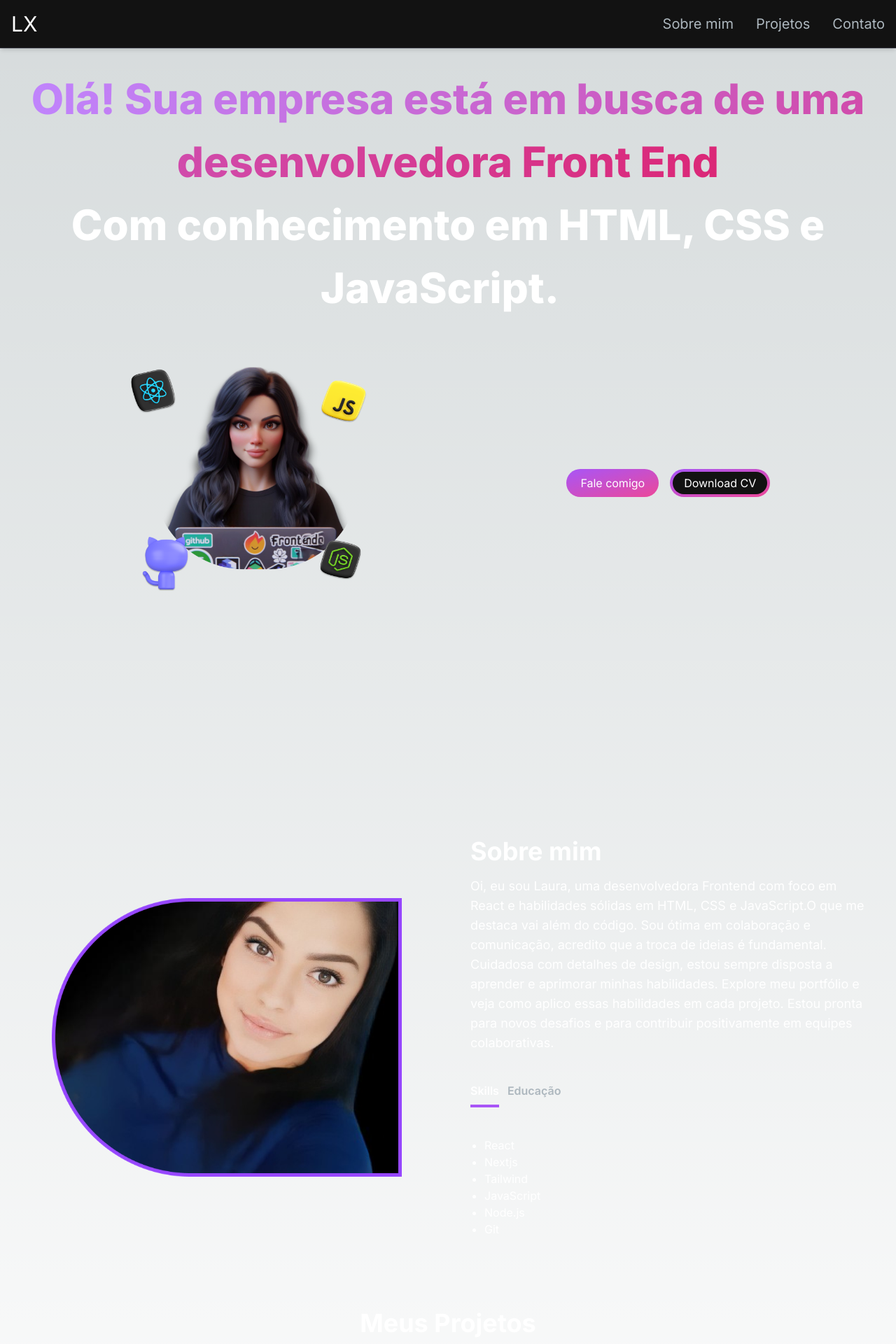
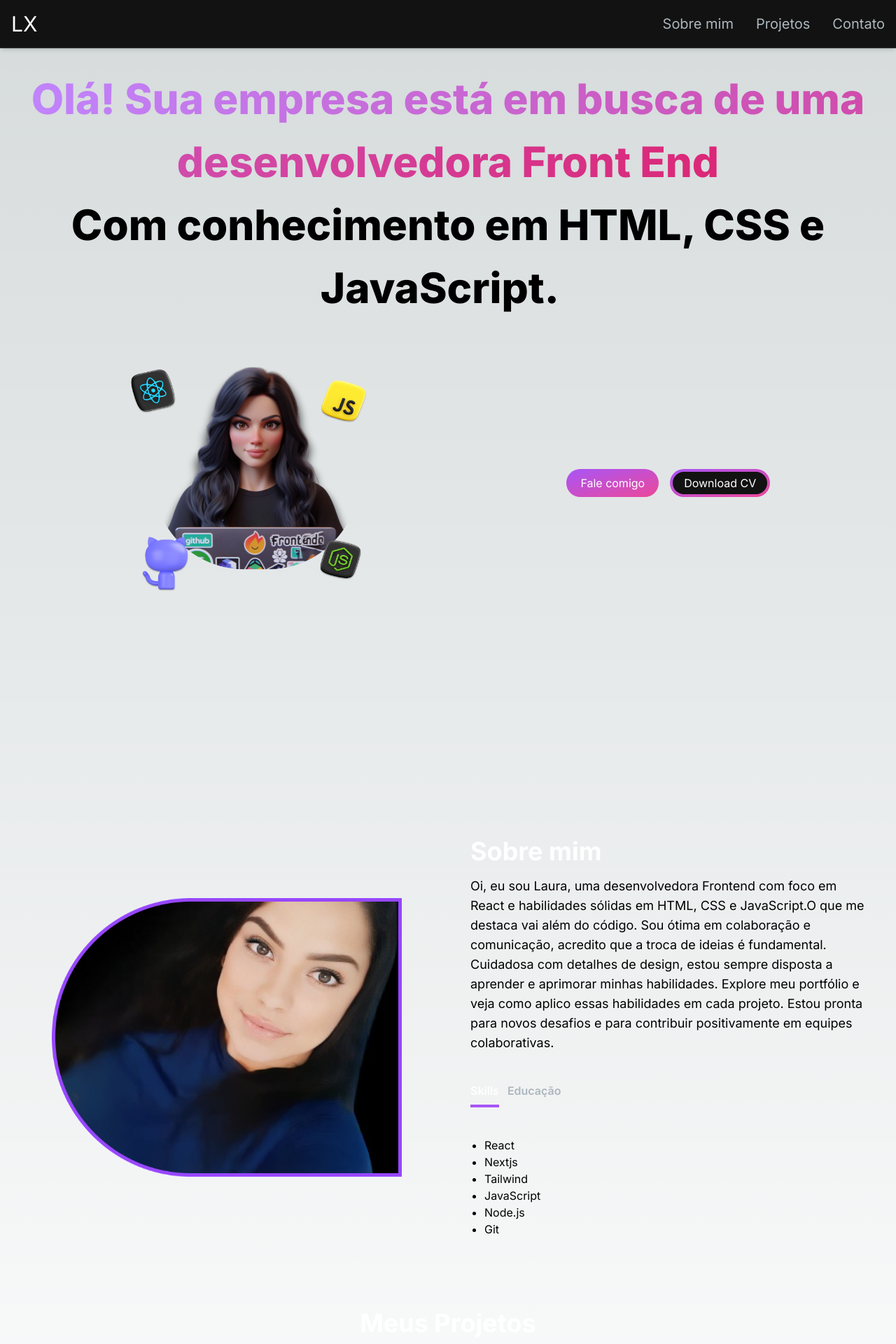
Before and after one commit to lauraxavier/portfolio-lauraXavier, a Next.js app: page / in a window 1280 px wide. Shown: the top 1920 px of the page at 70% size. Built offline with nearby package versions, Linux system fonts and the light colour scheme.

Commit message:
light mode change

```diff
--- a/src/app/components/AboutSection.jsx
+++ b/src/app/components/AboutSection.jsx
@@ -53,7 +53,7 @@ const AboutSection = () => {
 
   return (
     <section
-      className="text-white flex justify-center items-center min-h-screen lg:pt-14"
+      className="flex justify-center items-center min-h-screen lg:pt-14"
       id="about"
     >
       <div className="md:grid md:grid-cols-2 gap-6 items-center xl:gap-16">
--- a/src/app/components/HeaderSection.jsx
+++ b/src/app/components/HeaderSection.jsx
@@ -43,7 +43,7 @@ const HeaderSection = () => {
           transition={{ duration: 0.8 }}
           className="col-span-12 sm:col-span-12 sm:text-center sm:justify-center order-2 md:order-1 sm:order-1 md:justify-center w-full"
         >
-          <h1 className="text-white mb-2 min-h-[270px] lg:min-h-[350px] text-[35px] sm:text-[50px] md:text-[40px] lg:text-[60px] lg:leading-normal font-extrabold">
+          <h1 className="mb-2 min-h-[270px] lg:min-h-[350px] text-[35px] sm:text-[50px] md:text-[40px] lg:text-[60px] lg:leading-normal font-extrabold">
             <span className="text-transparent bg-clip-text bg-gradient-to-r from-primary-400 to-secondary-600">
               Olá! Sua empresa está em busca de uma desenvolvedora Front End
             </span>
--- a/src/app/page.js
+++ b/src/app/page.js
@@ -5,7 +5,7 @@ import ProjectsSection from "./components/ProjectsSection";
 
 export default function Home() {
   return (
-    <main className="flex min-h-screen flex-col bg-[#0000]">
+    <main className="flex min-h-screen flex-col">
       <Navbar />
       <div className="container mt-24 mx-auto px-10">
         <HeaderSection />
```
